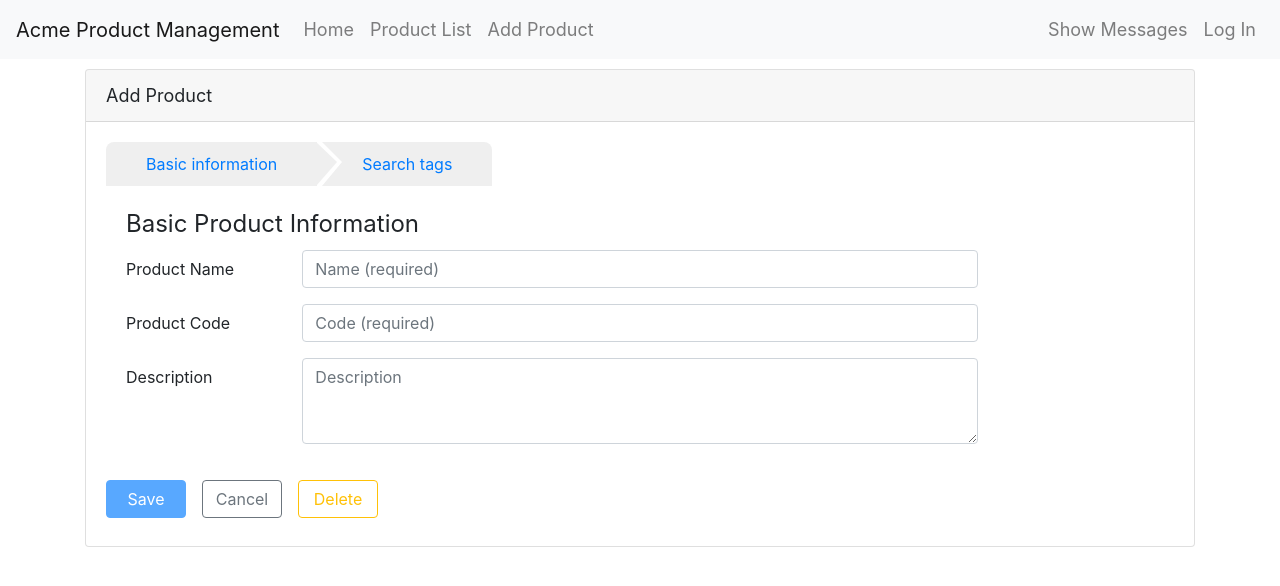
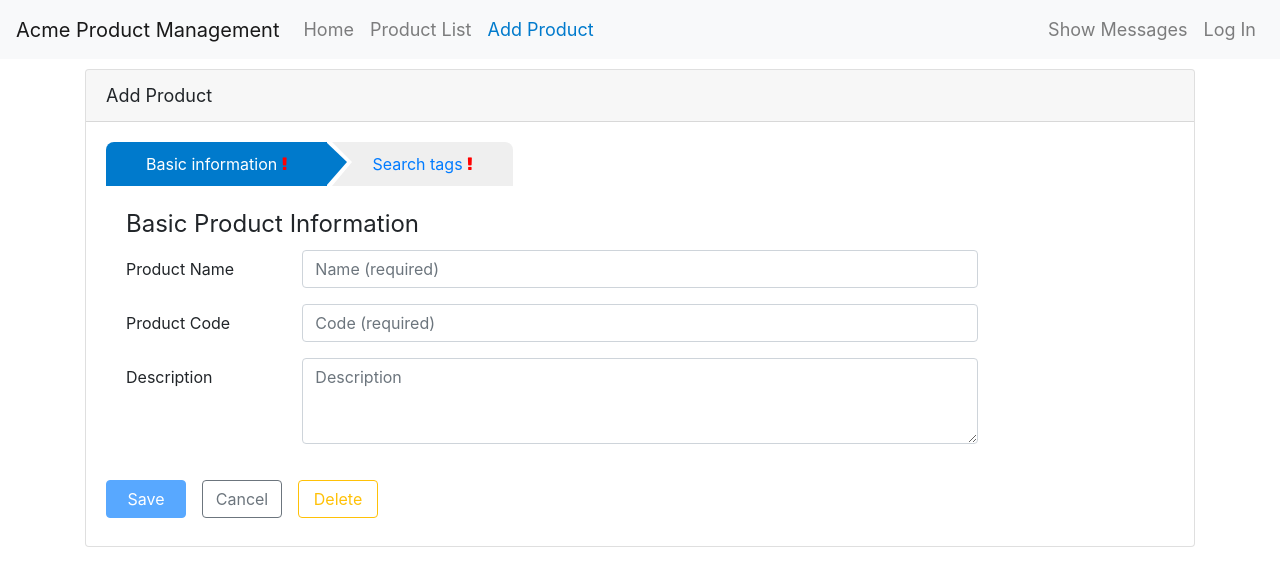
Before and after one commit to fedearribas/Angular-Routing, an Angular app: page /products/0/edit/info in a window 1280 px wide. Shown: the top 586 px of the page. Built offline with nearby package versions, Linux system fonts and the light colour scheme; what angular-in-memory-web-api would draw is missing.

Commit message:
added route animations

```diff
--- a/src/app/app.component.html
+++ b/src/app/app.component.html
@@ -3,15 +3,19 @@
   <ul class="navbar-nav">
     <li class="nav-item">
       <a class="nav-link"
-        [routerLink]="['/welcome']">Home</a>
+        [routerLink]="['/welcome']"
+        routerLinkActive="active">Home</a>
     </li>
     <li class="nav-item">
       <a class="nav-link"
-        [routerLink]="['/products']">Product List</a>
+        [routerLink]="['/products']"
+        routerLinkActive="active"
+        [routerLinkActiveOptions]="{ exact: true }">Product List</a>
     </li>
     <li class="nav-item">
       <a class="nav-link"
-        [routerLink]="['/products', 0, 'edit']">Add Product</a>
+        [routerLink]="['/products', 0, 'edit']"
+        routerLinkActive="active">Add Product</a>
     </li>
   </ul>
   <ul class="navbar-nav ml-auto">
@@ -34,6 +38,7 @@
     </li>
   </ul>
 </nav>
-<div class="container">
- <router-outlet></router-outlet>
+<div class="container"
+    [@slideInAnimation]="o.isActivated ? o.activatedRoute : ''">
+ <router-outlet #o="outlet"></router-outlet>
 </div>
--- a/src/app/app.component.ts
+++ b/src/app/app.component.ts
@@ -2,11 +2,13 @@ import { Component } from '@angular/core';
 import { Router } from '@angular/router';
 
 import { AuthService } from './user/auth.service';
+import { slideInAnimation } from './app.animation';
 
 @Component({
   selector: 'pm-root',
   templateUrl: './app.component.html',
-  styleUrls: ['./app.component.css']
+  styleUrls: ['./app.component.css'],
+  animations: [slideInAnimation]
 })
 export class AppComponent {
   pageTitle = 'Acme Product Management';
--- a/src/app/app.module.ts
+++ b/src/app/app.module.ts
@@ -1,5 +1,6 @@
 import { NgModule } from '@angular/core';
 import { BrowserModule } from '@angular/platform-browser';
+import { BrowserAnimationsModule } from '@angular/platform-browser/animations';
 import { HttpClientModule } from '@angular/common/http';
 
 // Imports for loading & configuring the in-memory web api
@@ -20,6 +21,7 @@ import { AppRoutingModule} from './app-routing.module';
 @NgModule({
   imports: [
     BrowserModule,
+    BrowserAnimationsModule,
     HttpClientModule,
     InMemoryWebApiModule.forRoot(ProductData, { delay: 1000 }),
     ProductModule,
--- a/src/app/products/product-edit/product-edit.component.html
+++ b/src/app/products/product-edit/product-edit.component.html
@@ -7,8 +7,13 @@
        *ngIf="product">
 
     <div class="wizard">
-      <a [routerLink]="['info']">Basic information</a>
-      <a [routerLink]="['tags']">Search tags</a>
+      <a [routerLink]="['info']"
+         routerLinkActive="active">Basic information <span [ngClass]="{'fa fa-exclamation': !isValid('info')}"></span>
+      </a>
+
+      <a [routerLink]="['tags']"
+        routerLinkActive="active">Search tags <span [ngClass]="{'fa fa-exclamation': !isValid('tags')}"></span>
+      </a>
     </div>
 
     <router-outlet></router-outlet>
--- a/src/app/products/product-list.component.html
+++ b/src/app/products/product-list.component.html
@@ -7,7 +7,7 @@
     <div class="row">
       <div class="col-md-2">Filter by:</div>
       <div class="col-md-4">
-        <input type="text"
+        <input class="form-control" type="text"
                [(ngModel)]="listFilter" />
       </div>
     </div>
```
